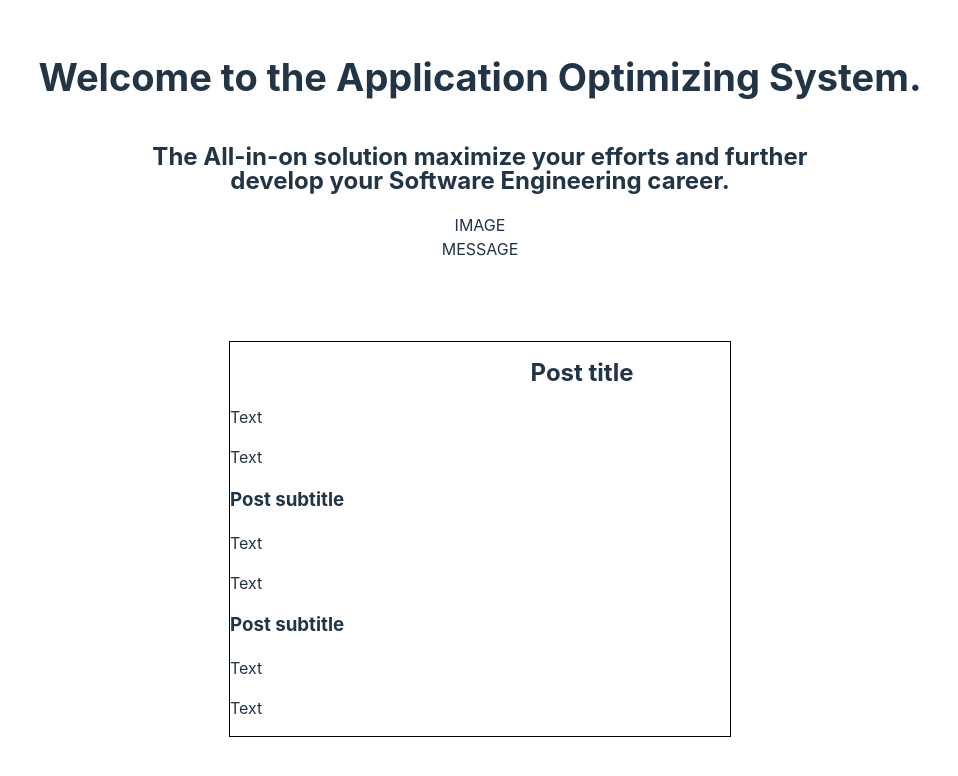
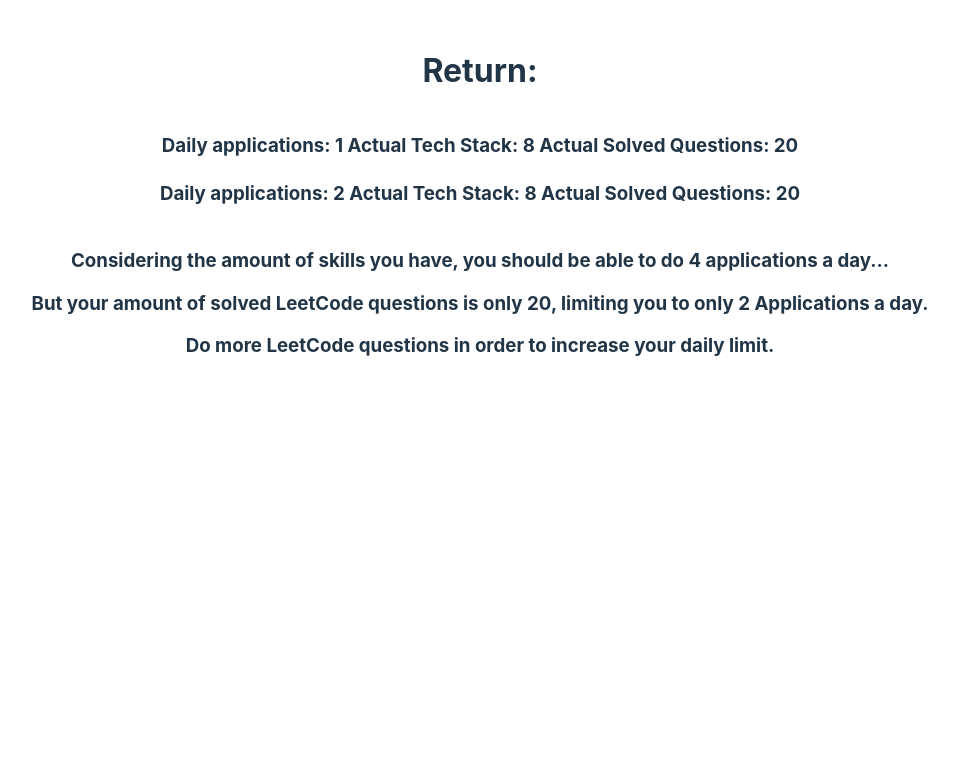
Before and after one commit to danielflorencio/aos-public, a React (Vite) app: page / in a window 1280 px wide. Shown: the top 776 px of the page, without its empty margins (160-1118 px from the left). Built offline with nearby package versions, Linux system fonts and the light colour scheme.

Commit message:
made de algo to detect what to focus

```diff
--- a/src/App.tsx
+++ b/src/App.tsx
@@ -6,8 +6,8 @@
 
   return (
     <>
-      <IntroductionPost/>
-      {/* <ShowAnswer/> */}
+      {/* <IntroductionPost/> */}
+      <ShowAnswer/>
     </>
   )
 }
--- a/src/components/HowManyApplications/ApplicationsDay.tsx
+++ b/src/components/HowManyApplications/ApplicationsDay.tsx
@@ -1,20 +1,22 @@
 import './styles.css'
-const mvpTechStack: string[] = ['Git', 'HTML', 'JavaScript', 'TypeScript', 'BootStrap']
-const fullTechStack: string[] = [...mvpTechStack, 'Redux', 'Sass', 'NextJs', 'React Native', 'FramerMotion', 'Express Js', 'MongoDb', 'PostgreSQL', 'Jest']
+
+const mvpTechStack: string[] = ['Git', 'HTML', 'CSS', 'JavaScript', 'React']
+const fullTechStack: string[] = [...mvpTechStack, 'BootStrap', 'TypeScript', 'Redux', 'Sass', 'NextJs','Node Js', 'Express Js', 'MongoDb', 'PostgreSQL', 'React Native', 'Jest', 'Tailwind CSS','FramerMotion']
 
 const benchmarkParameters: {stackItemsBenchmark: number; solvedQuestionsBenchmark: number; flashcardsBenchmark: number} = {
     stackItemsBenchmark: mvpTechStack.length,
-    solvedQuestionsBenchmark: 6,
-    flashcardsBenchmark: 3
+    solvedQuestionsBenchmark: 8,
+    flashcardsBenchmark: 3 // Ignore this line -- Code for the next feature of the app.
 }
 
+
 // Insert your current data below this line
+const actualTechStack: string[] = [...mvpTechStack, 'Redux', 'Bootstrap', 'TypeScript']
+const actualSolvedQuestions: number = 20
+// Insert your current data above this line
 
-const actualTechStack: string[] = [...mvpTechStack, 'Redux']
-const actualSolvedQuestions: number = 20
-const actualFlashcards: number = 3
+// const actualFlashcards: number = 3 --- Ignore this line -- Code for the next feature of the app.
 
-// Insert your current data above this line
 
 export default function ShowAnswer(){
     let focus: string[] = ['']
@@ -29,46 +31,50 @@
     } else{
 
         function verifyDailyApplications(){
-            // This function verifies how many applications you can do, considering your benchmarks and how many goals you have achieved overall.
-            // It could surely be put inside the for() loop without the need of this function...
-            // But i put it that way so the code becomes more readable, without the need for one giant for() line of code.
+            // This function verifies how many applications you can do considering your the benchmarks you have achieved.
+            // It could be put inside the for() loop without the need of this function...
+            // But i put it that way so the code becomes more readable.
             // If you wanna add more conditionals and/or benchmark verifications, just add another '&&' and the condition right below.
+
             if(
                 dailyApplications <= (actualSolvedQuestions / benchmarkParameters.solvedQuestionsBenchmark)
                 &&
                 dailyApplications <= (actualTechStack.length - mvpTechStack.length + 1)
             ) return true
+
         }
+
+
+        // The loop below counts how many applications you can do.
         for(dailyApplications = 1; verifyDailyApplications(); dailyApplications++){
-            // This for loop is responsible for the actual count of how many applications you can do.
             arrayOfAnswers = [...arrayOfAnswers, 'Daily applications: ' +  dailyApplications.toString() + ' Actual Tech Stack: ' + actualTechStack.length.toString() + ' Actual Solved Questions: ' + actualSolvedQuestions.toString()]
         }
 
-        function verifyFocus(){ // This function verifies where you should focus your efforts now.
+
+        // The function below analyzes where you should focus your efforts now.
+        function verifyFocus(){
 
             // The conditionals below verify which of your progress markers are the farthest (verify this word) away from the benchmarks.
 
-            let techStackAdvancement: number = (actualTechStack.length - (mvpTechStack.length - 1))/(dailyApplications - 1)
-            let solvedQuestionsAdvancement: number = actualSolvedQuestions/(benchmarkParameters.solvedQuestionsBenchmark*dailyApplications)
-            let flashcardsAdvancement: number = actualFlashcards/dailyApplications
+            let techStackAdvancement: number = actualTechStack.length - (mvpTechStack.length - 1)
+            let solvedQuestionsAdvancement: number = actualSolvedQuestions/benchmarkParameters.solvedQuestionsBenchmark
+            // let flashcardsAdvancement: number = actualFlashcards/dailyApplications --- Code for the next feature of the app --- Ignore this line.
 
-            console.log('techStackAdvancement: ', techStackAdvancement)
-            console.log('solvedQuestionsAdvancement: ', solvedQuestionsAdvancement)
-            console.log('flashcardsAdvancement: ', flashcardsAdvancement)
+
 
             // Now i have to make the actual verification below.
-
-            // Code the verification above.
-
-
-            // Main Function Code
-            if(actualSolvedQuestions > benchmarkParameters.solvedQuestionsBenchmark*dailyApplications && actualFlashcards < benchmarkParameters.flashcardsBenchmark*dailyApplications){
-                focus[0] =
-                'You have solved '
-                + actualSolvedQuestions.toString() +
-                " questions, while the amount of flash cards you've done is only " +
-                actualFlashcards.toString() +
-                '. You should focus on doing more flashcards now.'
+            if((techStackAdvancement - solvedQuestionsAdvancement) >= 1){
+                focus[0] = 'Considering the amount of skills you have, you should be able to do ' + techStackAdvancement.toString() + ' applications a day...'
+                focus[1] = 'But your amount of solved LeetCode questions is only ' + actualSolvedQuestions.toString() + ', limiting you to only ' + Math.floor(solvedQuestionsAdvancement).toString() + ' Applications a day.'
+                focus[2] = 'Do more LeetCode questions in order to increase your daily limit.'
+            } else if((solvedQuestionsAdvancement - techStackAdvancement) >= 10){
+                focus[0] = 'Considering the amount of LeetCode questions you have solved, you should be able to do ' + Math.floor(solvedQuestionsAdvancement).toString() + '...'
+                focus[1] = 'But the amount of skills you have is only ' + techStackAdvancement.toString() + ' units bigger than the minimum amount of skills necessary to get hired, limiting you to only ' + techStackAdvancement.toString() + ' Applications a day.'
+                focus[2] = 'Learn more actual job skills to increase your daily limit.'
+            } else{
+                focus[0] = 'The advancement of your tech skills and LeetCode questions solved is evenly distributed.'
+                focus[1] = 'You should be able to apply to ' + dailyApplications.toString() + ' Jobs a day with no issues.'
+                focus[2] = 'Remember to keep studying everyday in order to increase this number.'
             }
         }
 
@@ -85,7 +91,10 @@
                 {stringElements}
             </h3>
             <h3>
-                {focus[0]}
+                {focus.map(answer => (
+                    <p key={answer}>{answer}</p>
+                ))
+                }
             </h3>
         </>
     )
--- a/src/components/IntroductionPost/IntroductionPost.tsx
+++ b/src/components/IntroductionPost/IntroductionPost.tsx
@@ -6,15 +6,14 @@
                 <h1>Welcome to the Application Optimizing System.</h1>
                 <h2>The All-in-on solution maximize your efforts and further develop your Software Engineering career.</h2>
             </div>
-
-            <div className='message-container'>
-                    <div className='profile-image'>IMAGE</div>
-                    <div className='message-text'>MESSAGE</div>
-                </div>
+            {/* <div className='message-container'>
+                <div className='profile-image'>IMAGE</div>
+                <div className='message-text'>MESSAGE</div>
+            </div> */}
             <div style={{display: 'grid', placeItems: 'center', marginTop: '10vh'}}>
                 <div className='post-container'>
-                    <h2 className='post-title'>Post title</h2>
-                    <p>Text</p>
+                    <h2 className='post-title'></h2>
+                    <p>In this post you are gonna learn exactly how to use the app to track your efforts and make sure you are focusing on the right thing, and not "wasting" your time in what should not be a priority at the moment.</p>
                     <p>Text</p>
 
                     <h3 className='subtitle'>Post subtitle</h3>
--- a/src/components/IntroductionPost/styles.css
+++ b/src/components/IntroductionPost/styles.css
@@ -8,15 +8,16 @@
     font-size: 38px;
 }
 h2 {
-    width: 55vw;
+    /* width: 55vw; */
 }
 .post-container{
+    padding: 0 5vw;
     border: 1px solid black;
     /* display: flex;
     justify-content: center;
     align-items: center;
     flex-direction: column; */
-    width: 500px;
+    width: 600px;
 }
 .post-title{
     /* text-align: center; */
```
